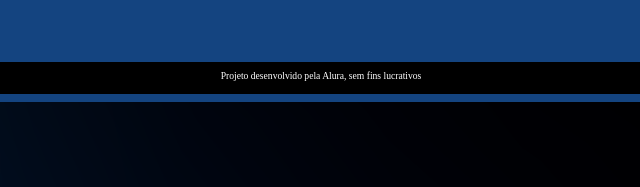
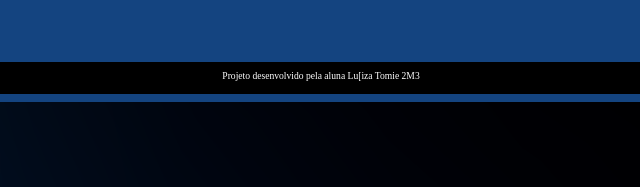
Before and after one commit to TomieI/flashcard, a plain HTML site: page index.html in a window 1280 px wide. Shown: the part 706-893 px from the top of the page, 327-967 px from the left. Drawn offline with Linux system fonts and the light colour scheme.

Commit message:
Update index.html

```diff
--- a/index.html
+++ b/index.html
@@ -24,7 +24,7 @@
         </section>
     </main>
     <footer>
-        <p>Projeto desenvolvido pela Alura, sem fins lucrativos</p>
+        <p>Projeto desenvolvido pela aluna Lu[iza Tomie 2M3</p>
     </footer>
     <script src="app.js"></script>
     <script src="perguntas.js"></script>
```
